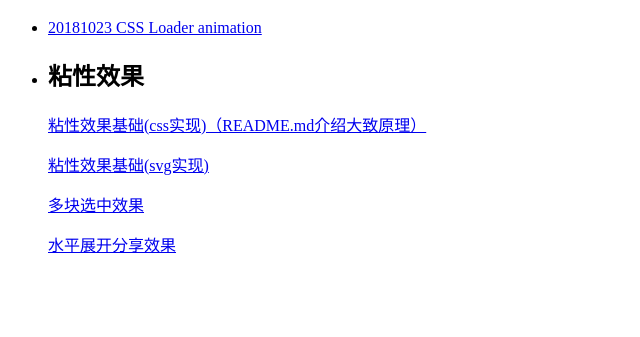
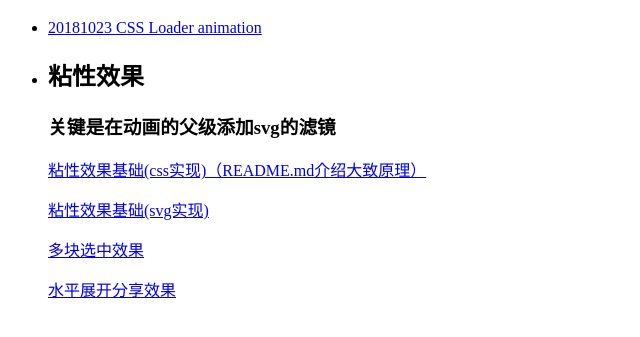
Before and after one commit to rextao/Rex-animation, a plain HTML site: page svg/index.html in a window 1280 px wide. Shown: the part 61-398 px from the top of the page, without its empty margins (0-640 px from the left). Drawn offline with Linux system fonts and the light colour scheme.

Commit message:
动效demo网站

```diff
--- a/svg/index.html
+++ b/svg/index.html
@@ -12,6 +12,7 @@
     <li><a href="20181023CSSLoaderanimation/demo.html">20181023 CSS Loader animation</a></li>
     <li>
         <h2>粘性效果</h2>
+        <h3>关键是在动画的父级添加svg的滤镜</h3>
         <p><a href="20181206粘性效果/demo.html">粘性效果基础(css实现)（README.md介绍大致原理）</a></p>
         <p><a href="20181206粘性效果/demo1.html">粘性效果基础(svg实现)</a></p>
         <p><a href="20181206粘性效果/demo3.html">多块选中效果</a></p>
```
Also changed, not shown: 2 other files.
